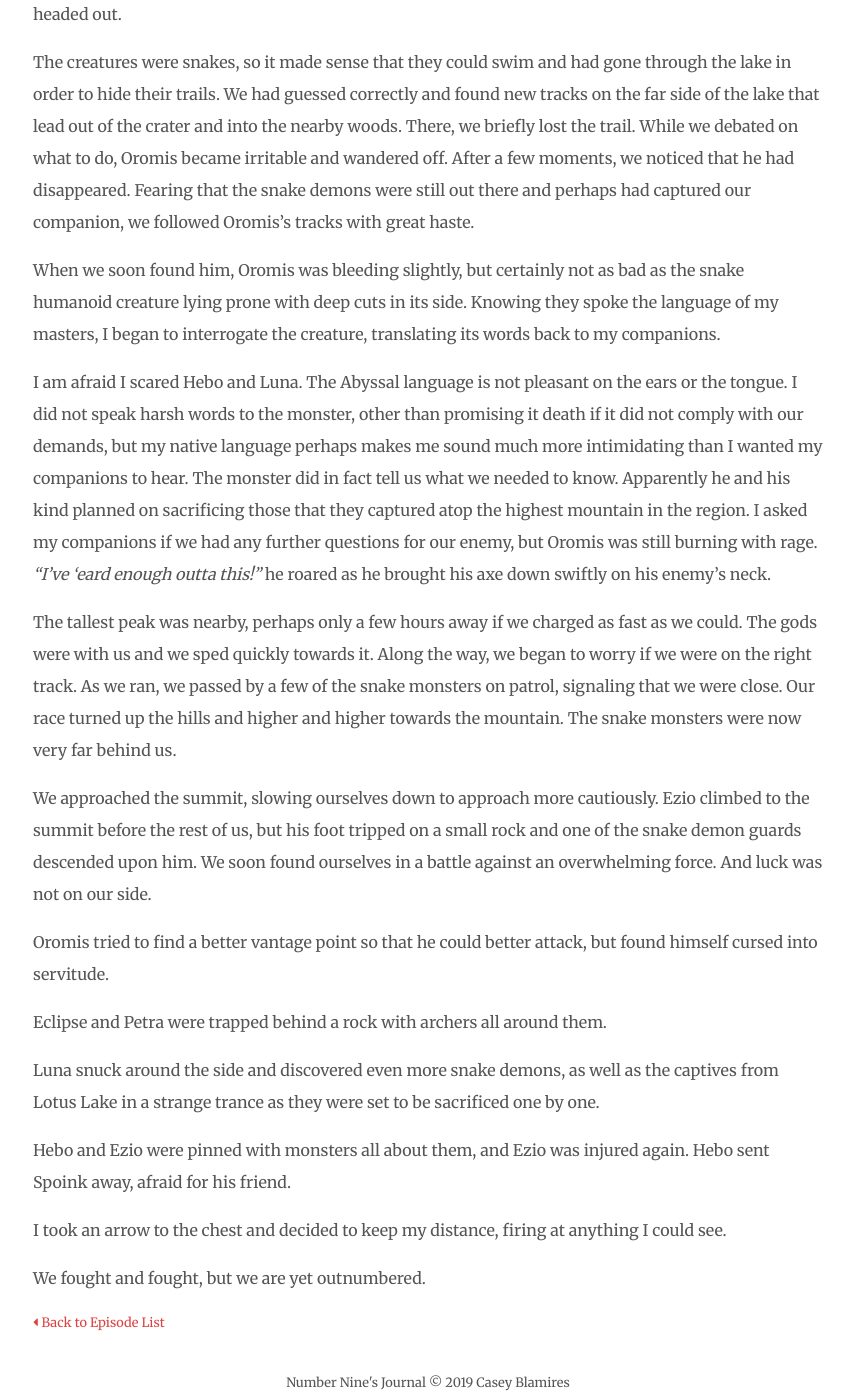
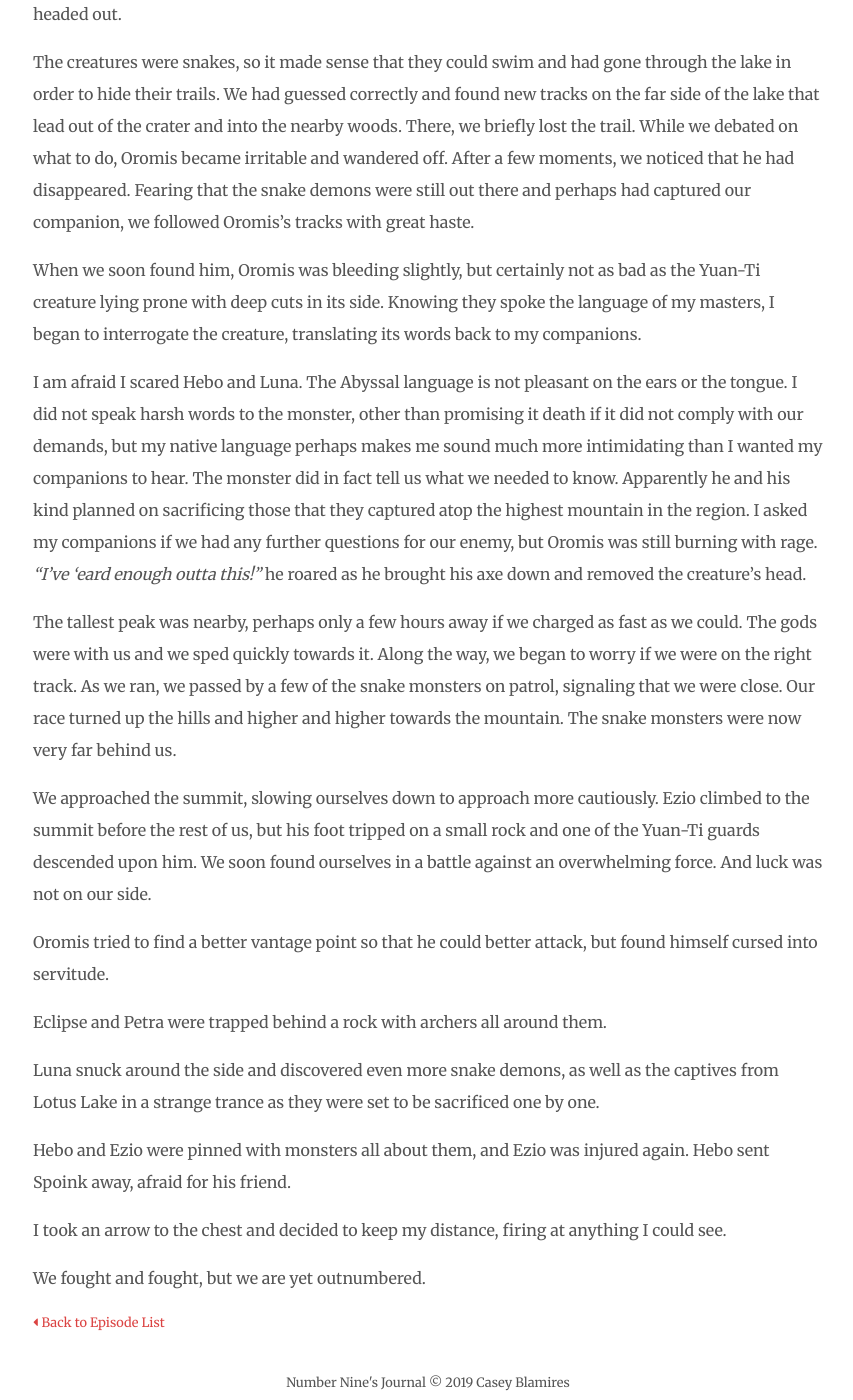
Before and after one commit to clblamires/ninesjournal, a Jekyll site: the page built from _posts/2019-07-01-sacrifices.md, in a window 1280 px wide and 1400 px high, scrolled down 1195 px. Shown: the whole window, without its empty margins (212-1065 px from the left). Built offline with Jekyll 4.4.1, drawn with Linux system fonts in a browser that asks for light colours; nearby versions of some CDN libraries; some of the changed text lies outside the part shown.

Commit message:
Update Episodes “2019-07-01-sacrifices”

```diff
--- a/_posts/2019-07-01-sacrifices.md
+++ b/_posts/2019-07-01-sacrifices.md
@@ -7,7 +7,7 @@ tags: snake sacrifice mountain battle
 episode: '8'
 adventure: discouraged
 ---
-We only saw the aftermath of the attack by the snake demons. A few houses were burning, and people were frantically carrying buckets from Lotus Lake to quench the fire. We looked around and, not finding any other snake demons, went to help the townspeople. Oromis and I began hauling buckets of water from the lake while Petra cast ice magic. Eclipse began tending to the wounded. Hebo and Luna began helping others to look for other people. I do not know where Ezio went initially, but he later informed me that he was still looking for any sign of the enemy.
+We only saw the aftermath of the attack by the Yuan-Ti. A few houses were burning, and people were frantically carrying buckets from Lotus Lake to quench the fire. We looked around and, not finding any other snake demons, went to help the townspeople. Oromis and I began hauling buckets of water from the lake while Petra cast ice magic. Eclipse began tending to the wounded. Hebo and Luna began helping others to look for other people. I do not know where Ezio went initially, but he later informed me that he was still looking for any sign of the enemy.
 
 Luna and Hebo noticed that some houses had their windows open and that none of these houses were on fire. Being taken captive themselves briefly, they surmised that the burning houses were set by the monsters as a distraction so they could more easily abduct other people.
 
@@ -21,13 +21,13 @@ The next day brought us both good news and bad. The bad news was that almost twe
 
 The creatures were snakes, so it made sense that they could swim and had gone through the lake in order to hide their trails. We had guessed correctly and found new tracks on the far side of the lake that lead out of the crater and into the nearby woods. There, we briefly lost the trail. While we debated on what to do, Oromis became irritable and wandered off. After a few moments, we noticed that he had disappeared. Fearing that the snake demons were still out there and perhaps had captured our companion, we followed Oromis’s tracks with great haste.
 
-When we soon found him, Oromis was bleeding slightly, but certainly not as bad as the snake humanoid creature lying prone with deep cuts in its side. Knowing they spoke the language of my masters, I began to interrogate the creature, translating its words back to my companions.
+When we soon found him, Oromis was bleeding slightly, but certainly not as bad as the Yuan-Ti creature lying prone with deep cuts in its side. Knowing they spoke the language of my masters, I began to interrogate the creature, translating its words back to my companions.
 
-I am afraid I scared Hebo and Luna. The Abyssal language is not pleasant on the ears or the tongue. I did not speak harsh words to the monster, other than promising it death if it did not comply with our demands, but my native language perhaps makes me sound much more intimidating than I wanted my companions to hear. The monster did in fact tell us what we needed to know. Apparently he and his kind planned on sacrificing those that they captured atop the highest mountain in the region. I asked my companions if we had any further questions for our enemy, but Oromis was still burning with rage. _“I’ve ‘eard enough outta this!”_ he roared as he brought his axe down swiftly on his enemy’s neck.
+I am afraid I scared Hebo and Luna. The Abyssal language is not pleasant on the ears or the tongue. I did not speak harsh words to the monster, other than promising it death if it did not comply with our demands, but my native language perhaps makes me sound much more intimidating than I wanted my companions to hear. The monster did in fact tell us what we needed to know. Apparently he and his kind planned on sacrificing those that they captured atop the highest mountain in the region. I asked my companions if we had any further questions for our enemy, but Oromis was still burning with rage. _“I’ve ‘eard enough outta this!”_ he roared as he brought his axe down and removed the creature's head.
 
 The tallest peak was nearby, perhaps only a few hours away if we charged as fast as we could. The gods were with us and we sped quickly towards it. Along the way, we began to worry if we were on the right track. As we ran, we passed by a few of the snake monsters on patrol, signaling that we were close. Our race turned up the hills and higher and higher towards the mountain. The snake monsters were now very far behind us.
 
-We approached the summit, slowing ourselves down to approach more cautiously. Ezio climbed to the summit before the rest of us, but his foot tripped on a small rock and one of the snake demon guards descended upon him. We soon found ourselves in a battle against an overwhelming force. And luck was not on our side.
+We approached the summit, slowing ourselves down to approach more cautiously. Ezio climbed to the summit before the rest of us, but his foot tripped on a small rock and one of the Yuan-Ti guards descended upon him. We soon found ourselves in a battle against an overwhelming force. And luck was not on our side.
 
 Oromis tried to find a better vantage point so that he could better attack, but found himself cursed into servitude.
 
```
